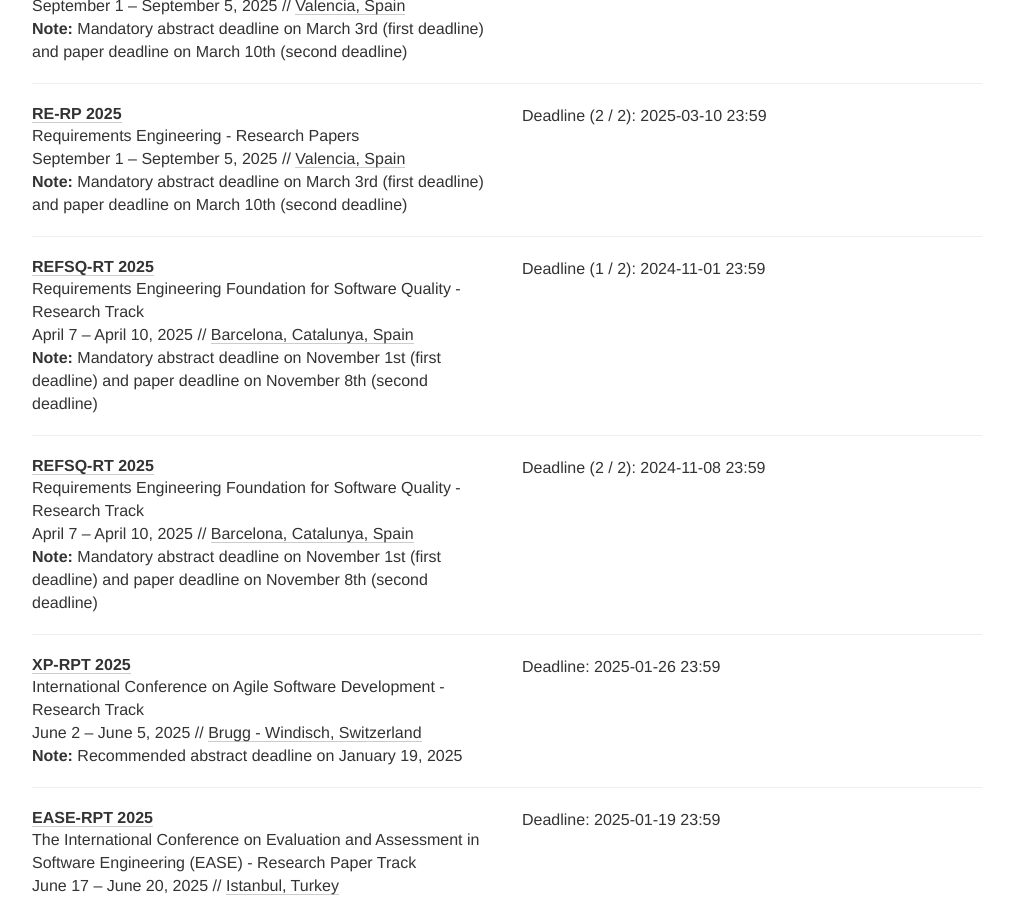
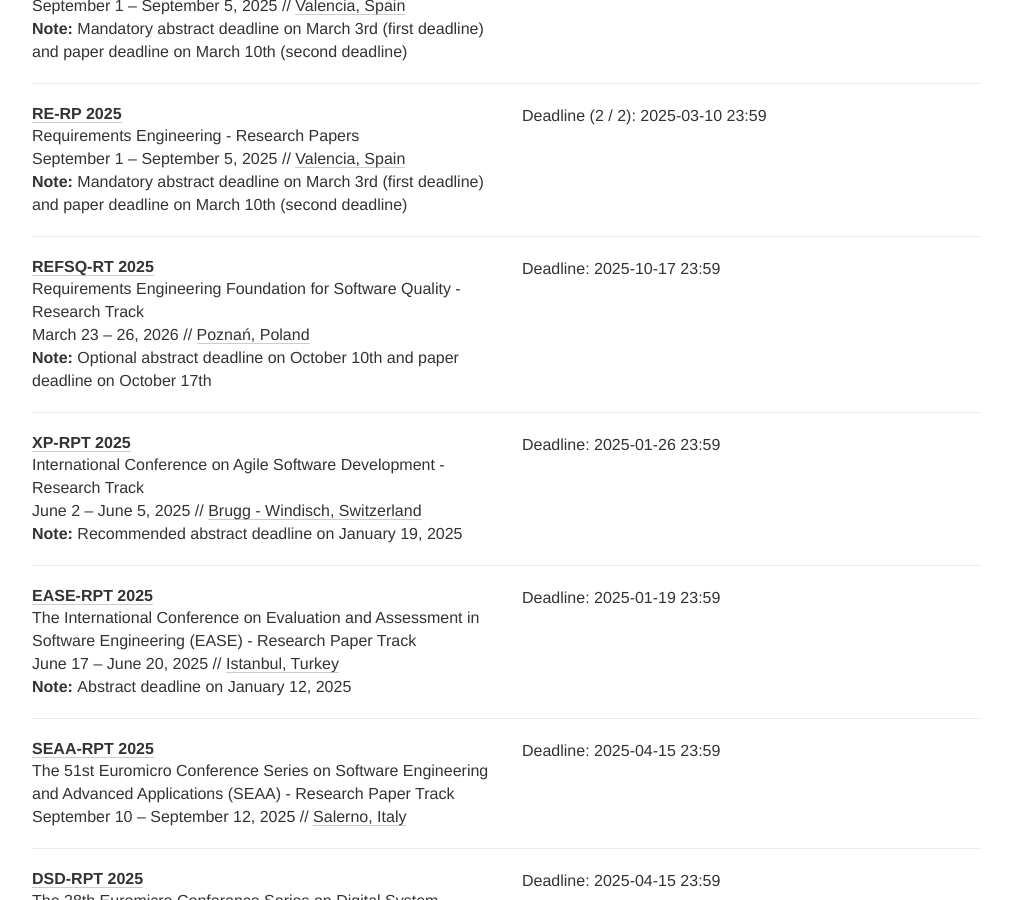
Before and after one commit to se-deadlines/se-deadlines.github.io, a Jekyll site: the page built from index.html, in a window 1280 px wide and 900 px high, scrolled down 16138 px. Shown: the whole window, without its empty margins (133-1146 px from the left). Built offline with Jekyll 4.4.1, drawn with Linux system fonts in a browser that asks for light colours; nearby versions of some CDN libraries; some of the changed text lies outside the part shown.

Commit message:
more updates conferences

```diff
--- a/_data/conferences.yml
+++ b/_data/conferences.yml
@@ -66,11 +66,11 @@
 - name: ICSE-DS
   description: International Conference on Software Engineering - Doctoral Symposium
   year: 2025
-  link: https://conf.researchr.org/track/icse-2025/icse-2025-doctoral-symposium
-  deadline:
-  - "2024-11-11 23:59"
-  date: April 26 - May 4, 2025
-  place: Ottawa, Ontario, Canada
+  link: https://conf.researchr.org/track/icse-2026/icse-2026-doctoral-symposium
+  deadline:
+  - "2025-11-14 23:59"
+  date: April 12 - April 18, 2026
+  place: Rio de Janeiro, Brazil
   tags: [CO,DOS]
 
 - name: ICSE-T&TB
@@ -1082,7 +1082,8 @@
   description: International Conference on Software Engineering for Adaptive and Self-Managing Systems - Journal First Track
   year: 2026
   link: https://conf.researchr.org/track/seams-2026/seams-2026-journal-first-track
-  deadline: ["TBA"]
+  deadline:
+    - "2025-12-11 23:59"
   date: April 12 - April 18, 2026 with ICSE 2026
   place: Rio de Janeiro, Brazil
   tags: [CO, JFT]
@@ -1213,14 +1214,13 @@
 - name: REFSQ-RT
   description: Requirements Engineering Foundation for Software Quality - Research Track
   year: 2025
-  link: https://2025.refsq.org/track/refsq-2025-research-papers
-  deadline:
-   - "2024-11-01 23:59"
-   - "2024-11-08 23:59"
-  date: April 7 - April 10, 2025
-  place: Barcelona, Catalunya, Spain
-  note: Mandatory abstract deadline on November 1st (first deadline) and paper deadline on November 8th (second deadline)
-  tags: [RPT]
+  link: https://2026.refsq.org/track/refsq-2026-research-papers
+  deadline:
+   - "2025-10-17 23:59"
+  date: March 23 - 26, 2026
+  place: Poznań, Poland
+  note: Optional abstract deadline on October 10th and paper deadline on October 17th
+  tags: [CO, RPT]
 
 - name: XP-RPT
   description: International Conference on Agile Software Development - Research Track
```
